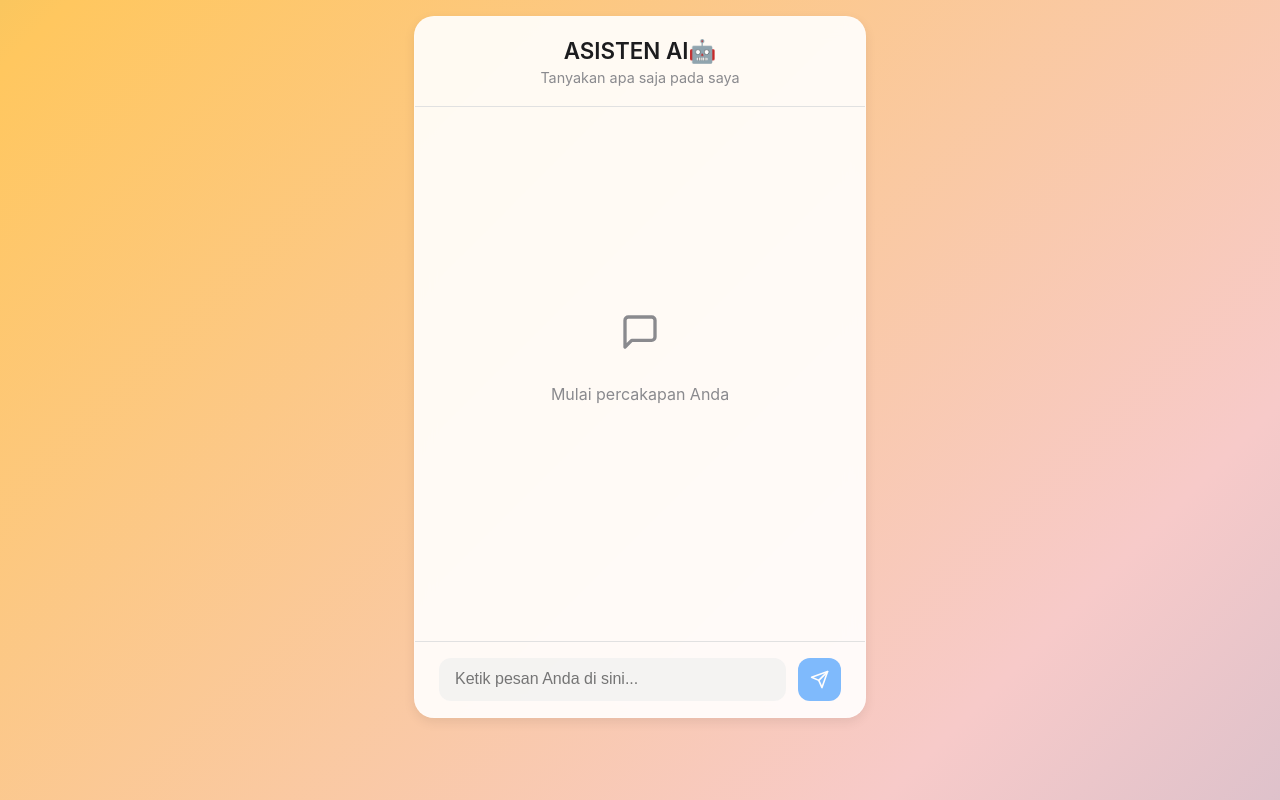
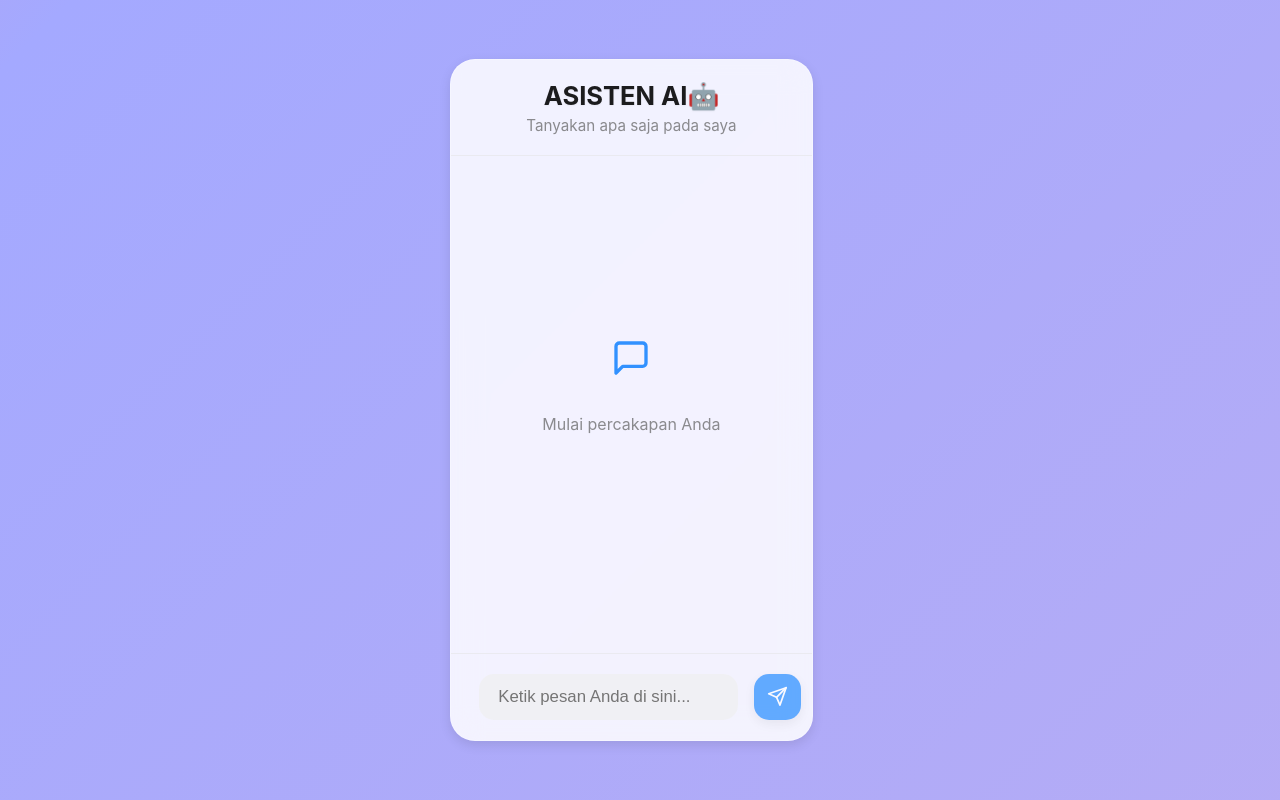
Before and after one commit to Naufalsninja/chat_bot, a React (Create React App) app: page / in a window 1280 px wide. Built offline with nearby package versions, Linux system fonts and the light colour scheme.

Commit message:
Update Chatbot.css

```diff
--- a/src/Chatbot.css
+++ b/src/Chatbot.css
@@ -1,107 +1,96 @@
-/* --- Import Font (Opsional tapi direkomendasikan) --- */
+/* --- Import Font --- */
 @import url('https://fonts.googleapis.com/css2?family=Inter:wght@400;500;600&display=swap');
 
 /* --- Animasi --- */
 @keyframes spin {
-  from {
-    transform: rotate(0deg);
-  }
-  to {
-    transform: rotate(360deg);
-  }
+  from { transform: rotate(0deg); }
+  to { transform: rotate(360deg); }
 }
 
 @keyframes fadeIn {
-  from {
-    opacity: 0;
-    transform: translateY(10px);
-  }
-  to {
-    opacity: 1;
-    transform: translateY(0);
-  }
+  from { opacity: 0; transform: translateY(10px); }
+  to { opacity: 1; transform: translateY(0); }
 }
 
 /* --- Variabel Warna & Style Global --- */
 :root {
-  --user-bubble-bg: #007aff;
-  --bot-bubble-bg: #e9e9eb;
-  --text-primary: #1c1c1e;
-  --text-secondary: #8a8a8e;
-  --input-bg: #f0f0f0;
-  --border-color: #e1e1e1;
-  --shadow: 0 4px 12px rgba(0, 0, 0, 0.08);
+  --user-bubble-bg: #007aff; /* Biru cerah untuk pesan user */
+  --bot-bubble-bg: #e9e9eb; /* Abu-abu muda untuk pesan bot */
+  --text-primary: #1c1c1e; /* Teks utama gelap */
+  --text-secondary: #8a8a8e; /* Teks sekunder lebih terang */
+  --input-bg: rgba(240, 240, 240, 0.7); /* Latar input semi-transparan */
+  --border-color: rgba(225, 225, 225, 0.5); /* Border semi-transparan */
+  --shadow: 0 4px 12px rgba(0, 0, 0, 0.1); /* Bayangan lebih lembut */
 }
 
-/* --- Latar Belakang RGB --- */
+/* --- Latar Belakang RGB Gradien Dinamis --- */
 body {
   margin: 0;
   padding: 0;
   font-family: 'Inter', sans-serif;
-  /* KUNCI: Latar belakang gradien RGB yang keren */
-  background: linear-gradient(135deg, #FF6F61, #6B5B95, #88B04B, #FFC75F, #F7CAC9, #92A8D1);
-  background-size: 400% 400%;
-  animation: backgroundAnimation 15s ease infinite;
+  /* Gradien RGB yang bergerak dan dinamis */
+  background: linear-gradient(135deg, #f6d365, #fda085, #f78ca0, #a4a9ff, #b8acf3, #e0b0ff);
+  background-size: 600% 600%; /* Membuat gradien lebih besar untuk efek bergerak */
+  animation: backgroundAnimation 20s ease infinite;
+  display: flex;
+  justify-content: center;
+  align-items: center;
+  min-height: 100vh; /* Memastikan latar belakang mengisi seluruh viewport */
+  color: var(--text-primary); /* Warna teks default */
 }
 
 @keyframes backgroundAnimation {
-  0% {
-    background-position: 0% 50%;
-  }
-  50% {
-    background-position: 100% 50%;
-  }
-  100% {
-    background-position: 0% 50%;
-  }
+  0% { background-position: 0% 50%; }
+  50% { background-position: 100% 50%; }
+  100% { background-position: 0% 50%; }
 }
 
 /* --- Container Utama Chatbot --- */
 .chatbot-container {
-  width: 95%; /* Lebih responsif di mobile */
-  max-width: 450px;
-  height: 90vh; /* Menggunakan persentase untuk tinggi */
-  max-height: 700px;
-  margin: 2vh auto; /* Menyesuaikan margin untuk semua layar */
-  background-color: rgba(255, 255, 255, 0.9); /* Sedikit transparan agar gradien terlihat */
-  backdrop-filter: blur(10px); /* Efek blur untuk menonjolkan konten */
-  border-radius: 20px;
+  width: 95%; /* Responsif untuk mobile */
+  max-width: 480px; /* Lebar maksimum sedikit lebih besar */
+  height: 85vh; /* Tinggi relatif terhadap viewport */
+  max-height: 750px; /* Tinggi maksimum absolut */
+  background-color: rgba(255, 255, 255, 0.85); /* Latar kontainer semi-transparan */
+  backdrop-filter: blur(15px); /* Efek blur yang lebih jelas */
+  border-radius: 25px; /* Sudut yang lebih membulat */
   box-shadow: var(--shadow);
   display: flex;
   flex-direction: column;
-  overflow: hidden;
-  border: 1px solid rgba(255, 255, 255, 0.2); /* Sedikit border */
+  overflow: hidden; /* Penting untuk border-radius */
+  border: 1px solid rgba(255, 255, 255, 0.25); /* Border halus */
 }
 
-/* --- Header --- */
+/* --- Header Chatbot --- */
 .chatbot-header {
-  padding: 1.25rem 1.5rem;
+  padding: 1.25rem 1.75rem;
   border-bottom: 1px solid var(--border-color);
-  background-color: transparent; /* Ubah ke transparan */
+  background-color: transparent; /* Header transparan agar gradien terlihat */
   text-align: center;
 }
 
 .chatbot-title {
   margin: 0;
-  font-size: 1.4rem;
-  font-weight: 600;
+  font-size: 1.6rem; /* Ukuran judul lebih besar */
+  font-weight: 700; /* Font lebih tebal */
   color: var(--text-primary);
+  text-shadow: 0 1px 2px rgba(0,0,0,0.05); /* Sedikit bayangan pada judul */
 }
 
 .chatbot-subtitle {
-  margin: 0.25rem 0 0;
-  font-size: 0.9rem;
+  margin: 0.3rem 0 0;
+  font-size: 0.95rem;
   color: var(--text-secondary);
 }
 
-/* --- Area Pesan --- */
+/* --- Area Pesan (Balon Percakapan) --- */
 .chatbot-messages {
-  flex: 1;
+  flex: 1; /* Mengisi ruang yang tersedia */
   overflow-y: auto;
-  padding: 1.5rem;
+  padding: 1.75rem; /* Padding lebih banyak */
   display: flex;
   flex-direction: column;
-  gap: 1rem;
+  gap: 1.25rem; /* Jarak antar pesan lebih lebar */
 }
 
 /* --- Pesan Selamat Datang --- */
@@ -113,43 +102,49 @@ body {
   height: 100%;
   color: var(--text-secondary);
   text-align: center;
-  gap: 1rem;
+  gap: 1.25rem;
 }
 
-/* --- Bubble Pesan --- */
+.chatbot-welcome-message svg {
+  color: var(--user-bubble-bg); /* Ikon pesan berwarna */
+  opacity: 0.8;
+}
+
+/* --- Bubble Pesan Individual --- */
 .message-bubble-wrapper {
   display: flex;
   width: 100%;
-  animation: fadeIn 0.3s ease-out;
+  animation: fadeIn 0.4s ease-out forwards; /* Animasi fadeIn */
 }
 
 .message-bubble-wrapper.user {
-  justify-content: flex-end;
+  justify-content: flex-end; /* Pesan user di kanan */
 }
 
 .message-bubble-wrapper.bot {
-  justify-content: flex-start;
+  justify-content: flex-start; /* Pesan bot di kiri */
 }
 
 .message-bubble {
   max-width: 80%;
-  padding: 0.75rem 1rem;
-  border-radius: 18px;
-  line-height: 1.5;
-  font-size: 0.95rem;
-  word-wrap: break-word; /* Memastikan teks tidak keluar */
+  padding: 0.9rem 1.2rem; /* Padding bubble lebih besar */
+  border-radius: 20px; /* Sudut lebih bulat */
+  line-height: 1.6; /* Jarak antar baris teks lebih lega */
+  font-size: 1rem; /* Ukuran font sedikit lebih besar */
+  word-wrap: break-word; /* Memastikan teks tidak keluar dari bubble */
+  box-shadow: var(--shadow); /* Bayangan pada setiap bubble */
 }
 
 .message-bubble-wrapper.user .message-bubble {
   background-color: var(--user-bubble-bg);
   color: white;
-  border-bottom-right-radius: 4px;
+  border-bottom-right-radius: 5px; /* Bentuk khas bubble user */
 }
 
 .message-bubble-wrapper.bot .message-bubble {
   background-color: var(--bot-bubble-bg);
   color: var(--text-primary);
-  border-bottom-left-radius: 4px;
+  border-bottom-left-radius: 5px; /* Bentuk khas bubble bot */
 }
 
 .message-bubble.loading {
@@ -157,35 +152,38 @@ body {
   align-items: center;
   justify-content: center;
   padding: 0.75rem;
+  background-color: rgba(233, 233, 235, 0.8); /* Latar loading sedikit berbeda */
 }
 
 .loading-icon {
   animation: spin 1s linear infinite;
+  color: var(--user-bubble-bg); /* Ikon loading berwarna */
 }
 
-/* --- Area Input --- */
+/* --- Area Input Pengguna --- */
 .chatbot-input-area {
   display: flex;
-  padding: 1rem 1.5rem;
+  padding: 1.25rem 1.75rem;
   border-top: 1px solid var(--border-color);
-  background-color: transparent; /* Ubah ke transparan */
-  gap: 0.75rem;
+  background-color: transparent; /* Area input transparan */
+  gap: 1rem; /* Jarak antar input dan tombol */
+  align-items: center; /* Menyelaraskan vertikal */
 }
 
 .chatbot-input {
   flex: 1;
   border: none;
-  background-color: rgba(240, 240, 240, 0.7); /* Sedikit transparan */
-  padding: 0.75rem 1rem;
-  border-radius: 12px;
-  font-size: 1rem;
+  background-color: var(--input-bg); /* Gunakan variabel untuk latar input */
+  padding: 0.8rem 1.2rem; /* Padding input lebih besar */
+  border-radius: 15px; /* Sudut input lebih bulat */
+  font-size: 1.05rem; /* Ukuran font input */
   outline: none;
-  transition: box-shadow 0.2s;
+  transition: box-shadow 0.3s ease, background-color 0.3s ease;
   color: var(--text-primary);
 }
 
 .chatbot-input:focus {
-  box-shadow: 0 0 0 2px var(--user-bubble-bg);
+  box-shadow: 0 0 0 3px rgba(0, 122, 255, 0.3); /* Fokus yang lebih menonjol */
 }
 
 .chatbot-send-button {
@@ -195,32 +193,59 @@ body {
   border: none;
   background-color: var(--user-bubble-bg);
   color: white;
-  padding: 0.75rem;
-  border-radius: 12px;
+  padding: 0.8rem; /* Padding tombol */
+  border-radius: 15px; /* Sudut tombol */
   cursor: pointer;
-  transition: background-color 0.2s, opacity 0.2s;
-  font-size: 1.2rem;
+  transition: background-color 0.3s ease, transform 0.2s ease;
+  font-size: 1.3rem; /* Ukuran ikon send */
+  box-shadow: var(--shadow); /* Bayangan pada tombol */
 }
 
 .chatbot-send-button:hover:not(:disabled) {
-  background-color: #0056b3;
+  background-color: #0056b3; /* Warna hover lebih gelap */
+  transform: translateY(-2px); /* Efek sedikit terangkat saat hover */
 }
 
 .chatbot-send-button:disabled {
-  opacity: 0.5;
+  opacity: 0.6;
   cursor: not-allowed;
+  transform: none;
 }
 
-/* --- Scrollbar Styling (Opsional) --- */
+/* --- Styling Scrollbar (Opsional, untuk tampilan lebih bersih) --- */
 .chatbot-messages::-webkit-scrollbar {
-  width: 6px;
+  width: 8px; /* Lebar scrollbar */
 }
 
 .chatbot-messages::-webkit-scrollbar-thumb {
-  background-color: #ccc;
+  background-color: rgba(180, 180, 180, 0.7); /* Warna thumb scrollbar */
   border-radius: 10px;
+  border: 2px solid transparent; /* Border agar terlihat lebih menonjol */
+  background-clip: content-box;
 }
 
 .chatbot-messages::-webkit-scrollbar-track {
-  background-color: transparent;
+  background-color: transparent; /* Latar scrollbar transparan */
 }
+
+/* --- Media Query untuk layar yang sangat kecil jika diperlukan --- */
+@media (max-width: 375px) { /* Contoh untuk iPhone SE atau layar serupa */
+  .chatbot-container {
+    width: 98%; /* Sedikit lebih lebar */
+    margin: 1vh auto; /* Jarak vertikal lebih sedikit */
+    height: 95vh; /* Tinggi lebih penuh */
+  }
+  .chatbot-header, .chatbot-input-area {
+    padding: 1rem 1.25rem; /* Padding berkurang */
+  }
+  .chatbot-messages {
+    padding: 1.25rem;
+  }
+  .message-bubble {
+    font-size: 0.9rem; /* Font sedikit lebih kecil */
+    padding: 0.75rem 1rem;
+  }
+  .chatbot-input, .chatbot-send-button {
+    padding: 0.75rem; /* Tombol dan input lebih ramping */
+  }
+}
```
